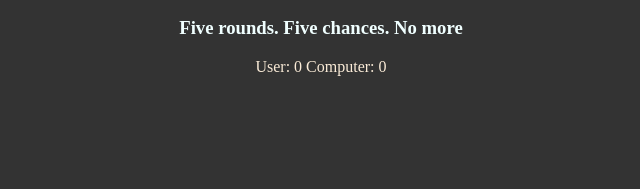
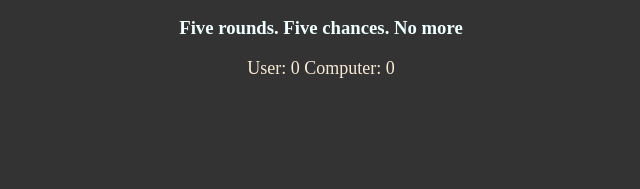
Before and after one commit to Multyp/odin-rock-paper-scissors, a plain HTML site: page index.html in a window 1280 px wide. Shown: the part 157-346 px from the top of the page, 327-967 px from the left. Drawn offline with Linux system fonts and the light colour scheme.

Commit message:
[Fix] script when tie && [Edit] css score

```diff
--- a/index.css
+++ b/index.css
@@ -26,6 +26,7 @@ body {
 }
 
 .rounds p {
+    font-size: 18px;
     color: antiquewhite;
     text-align: center;
 }
--- a/index.js
+++ b/index.js
@@ -12,6 +12,7 @@ const playRound = (userChoice) => {
   document.querySelector('#result').innerHTML = `You chose: ${userChoice}<br>Computer chose: ${computerChoice}`;
   if (userChoice === computerChoice) {
     document.querySelector('#result').innerHTML += "<br>It's a tie!";
+    return;
   } else if (userChoice === 'rock' && computerChoice === 'scissors' ||
              userChoice === 'scissors' && computerChoice === 'paper' ||
              userChoice === 'paper' && computerChoice === 'rock') {
```
